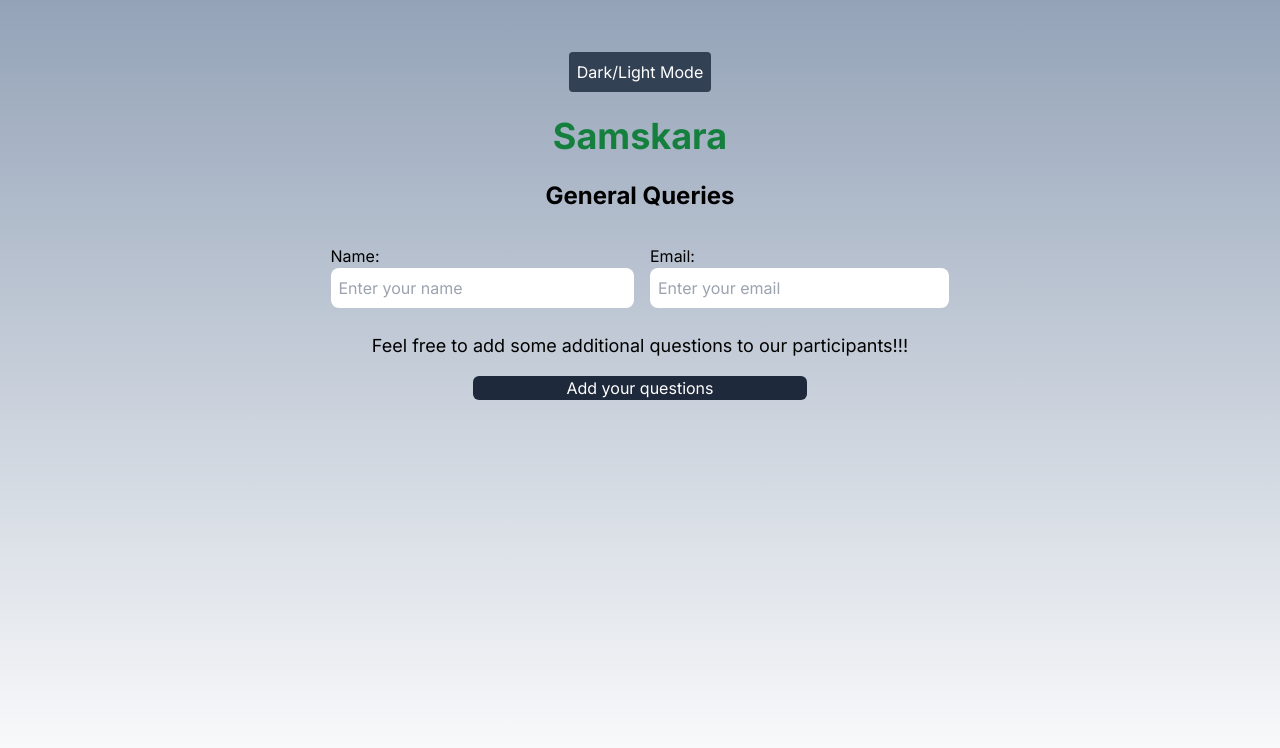
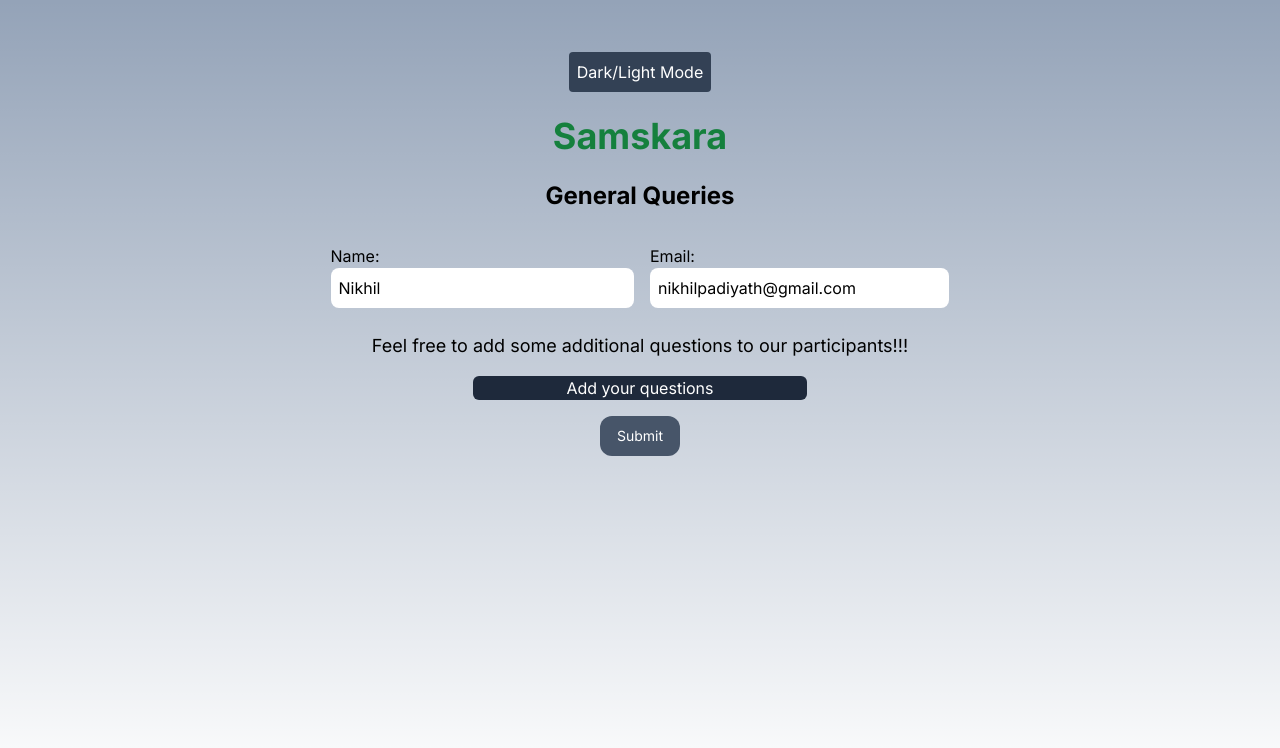
Before and after one commit to nikhilpadiyath/dragndrop-form, a Next.js app: page / in a window 1280 px wide. Shown: the top 748 px of the page. Built offline with nearby package versions, Linux system fonts and the light colour scheme.

Commit message:
Question overview skeleton after submit created

```diff
--- a/src/app/components/QuestionForm.js
+++ b/src/app/components/QuestionForm.js
@@ -1,4 +1,3 @@
-'use client'
 import {CSS} from '@dnd-kit/utilities'
 import { useSortable } from '@dnd-kit/sortable'
 import { useState } from 'react'
--- a/src/app/page.js
+++ b/src/app/page.js
@@ -10,6 +10,7 @@ import { DndContext,
 import { arrayMove, SortableContext, verticalListSortingStrategy } from '@dnd-kit/sortable'
 import { createPortal } from 'react-dom'
 import { Roboto } from 'next/font/google'
+import Link from 'next/link'
 
 const roboto = Roboto({
   weight: '400',
@@ -19,8 +20,8 @@ const roboto = Roboto({
 export default function Home() {
 
     const [formData, setFormData] = useState({
-      name: '',
-      email: '',
+      name: 'Nikhil',
+      email: 'nikhilpadiyath@gmail.com',
     })
     const [darkMode, setDarkMode] = useState(false)
     const [addDiv, setAddDiv] = useState([{divs:"", id:100}])
@@ -105,6 +106,7 @@ export default function Home() {
     setShowDiv(true)
    }
   }
+
 
 
     //*.........Drag and Drop functions............*
@@ -198,6 +200,17 @@ export default function Home() {
        )}
        </SortableContext>
        </div>
+       <Link href={{
+      pathname: "/questions-overview",
+      query: {
+            name: formData.name,
+            email: formData.email,
+            qList: qList,
+            }
+
+  }}>
+        <button type="submit" className="bg-slate-600 rounded-xl h-10 sm:h-6 w-20 mt-4 sm:mt-2 text-bold text-white text-sm sm:text-center hover:border-2 hover:ring-slate-600">Submit</button>
+      </Link>
       </div>
 </main>
      {/*} {createPortal(
--- /dev/null
+++ b/src/app/questions-overview/page.js
@@ -0,0 +1,41 @@
+import { Roboto } from 'next/font/google'
+
+const roboto = Roboto({
+  weight: '400',
+  subsets: ['latin'],
+})
+
+const questionsOverview = ({ searchParams }) => {
+
+  const {name, email, qList} = searchParams
+
+
+return (
+
+    <div className="bg-white  text-slate-800 dark:bg-slate-900 dark:text-white min-h-screen roboto flex flex-col flex-wrap m-4 p-4 font-semibold">
+      <h1 className="text-4xl pb-4">Questions Overview</h1>
+      <p>Event Coordinator: {name}</p>
+      <p>Contact me at {email}</p>
+      <div>
+      <h1 className="text-3xl my-2">Questions</h1>
+      <p>Name</p>
+      <input className= "w-1/2 border-2 border-slate-200 rounded"type="text" name="participant" value=""></input>
+      <p>What is your age group?</p>
+      <div className="flex">
+      <input type="radio" name="age-group"  value="18-35" />
+      <label htmlFor="18-35" className="m-4">18-35</label>
+      <input type="radio" name="age-group"  value="36-50"  />
+      <label htmlFor="36-50" className="m-4">36-50</label>
+      <input type="radio" name="age-group"  value="50+"  />
+      <label htmlFor="50+" className="m-4">50+</label>
+      </div>
+      <ul>
+        {qList.map(item => (<li key={item}>{item}</li>))}
+      </ul>
+      </div>
+
+    </div>
+  )
+}
+
+export default questionsOverview
--- a/tailwind.config.js
+++ b/tailwind.config.js
@@ -8,6 +8,9 @@ module.exports = {
   ],
   theme: {
     extend: {
+      fontFamily: {
+        roboto: ['Roboto', 'sans-serif'],
+      },
       backgroundImage: {
         'gradient-radial': 'radial-gradient(var(--tw-gradient-stops))',
         'gradient-conic':
```
